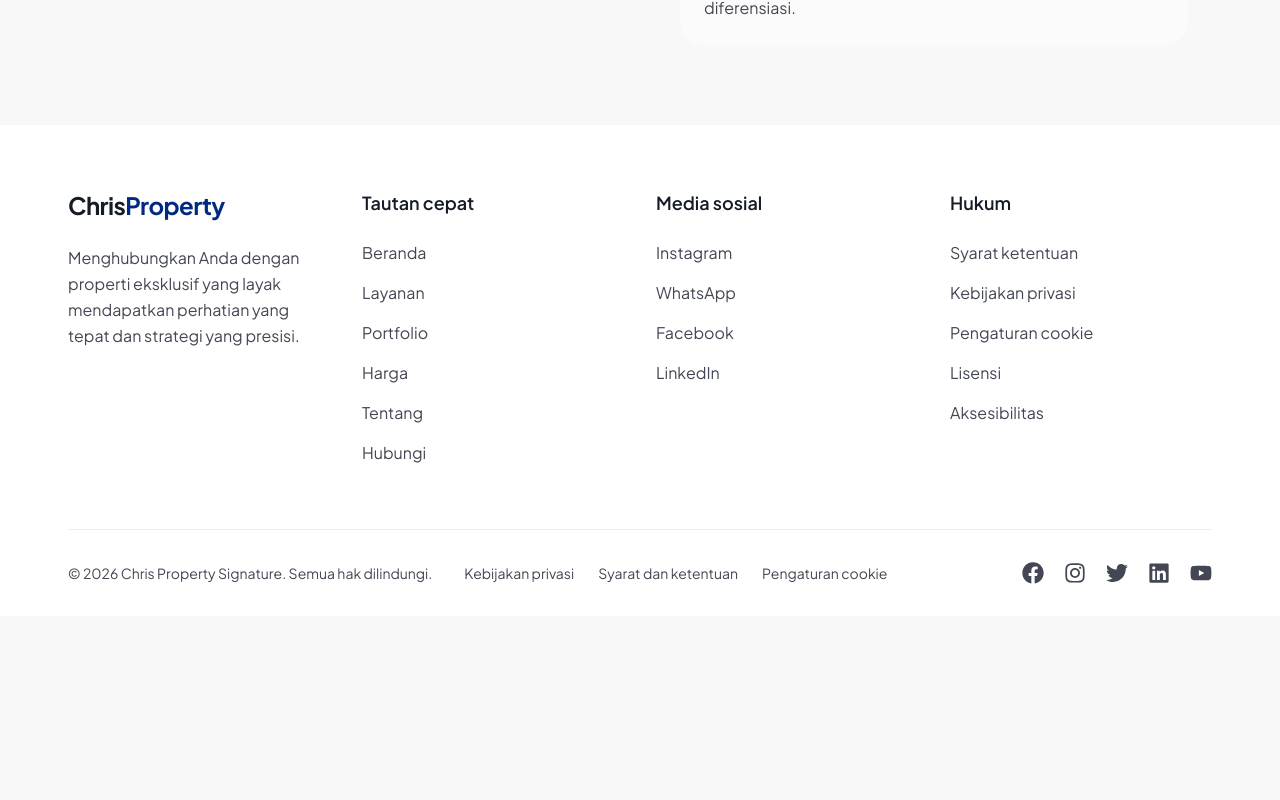
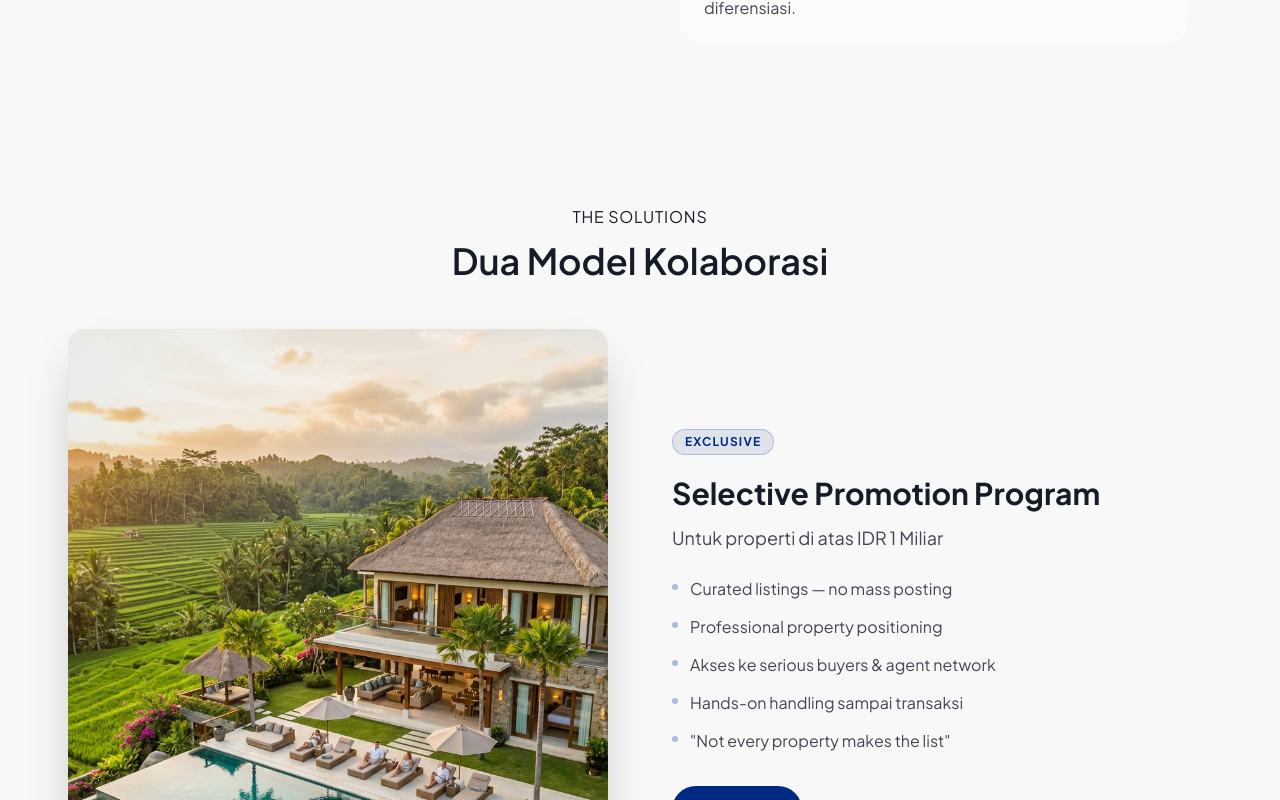
Before and after one commit to AIDILYOWIE/agency_property_website, a Next.js app: page /layanan in a window 1280 px wide. Shown: the part 1800-2600 px from the top of the page. Before the commit the page ends 2416 px from the top, so only its background shows below. Built offline with nearby package versions, Linux system fonts and the light colour scheme.

Commit message:
:lipstick: Add section solutions and update section ScrollShowcase

```diff
--- a/app/layanan/page.tsx
+++ b/app/layanan/page.tsx
@@ -4,6 +4,7 @@ import { Navbar } from "@/components/layout/Navbar";
 import { Hero } from "@/components/sections/Hero";
 import { HowWeWork } from "@/components/sections/HowWeWork";
 import { BsLightning, BsCamera, BsTag } from "react-icons/bs";
+import { ScrollShowcase } from "@/components/sections/ScrollShowcase";
 
 export const metadata: Metadata = {
   title: "Layanan Kami | Agency Property",
@@ -53,11 +54,11 @@ export default function LayananPage() {
           label="Problem"
           title="Positioning matters more than noise"
           items={problemItems}
+        />
+      </div>
 
-        />
-
-
-      </div>
+      {/* Solution */}
+      <ScrollShowcase label="THE SOLUTIONS" />
 
     </div>
   );
--- a/components/sections/ScrollShowcase.tsx
+++ b/components/sections/ScrollShowcase.tsx
@@ -46,7 +46,11 @@ const SHOWCASE_ITEMS: ShowcaseItemData[] = [
 
 /* ─── Component ────────────────────────────────────────────────── */
 
-export function ScrollShowcase() {
+interface ScrollShowcaseProps {
+  label?: string;
+}
+
+export function ScrollShowcase({ label = "partnership" }: ScrollShowcaseProps) {
   const [activeIndex, setActiveIndex] = useState(0);
   const itemRefs = useRef<(HTMLDivElement | null)[]>([]);
   const sectionRef = useRef<HTMLElement>(null);
@@ -145,7 +149,7 @@ export function ScrollShowcase() {
 
         <div className="flex flex-col items-center text-center mb-12">
           <span className="text-label-md text-on-background uppercase tracking-wider mb-3">
-            PARTNERSHIP
+            {label}
           </span>
           <h2 className="text-3xl md:text-4xl font-semibold text-on-background">
             Dua Model Kolaborasi
```
